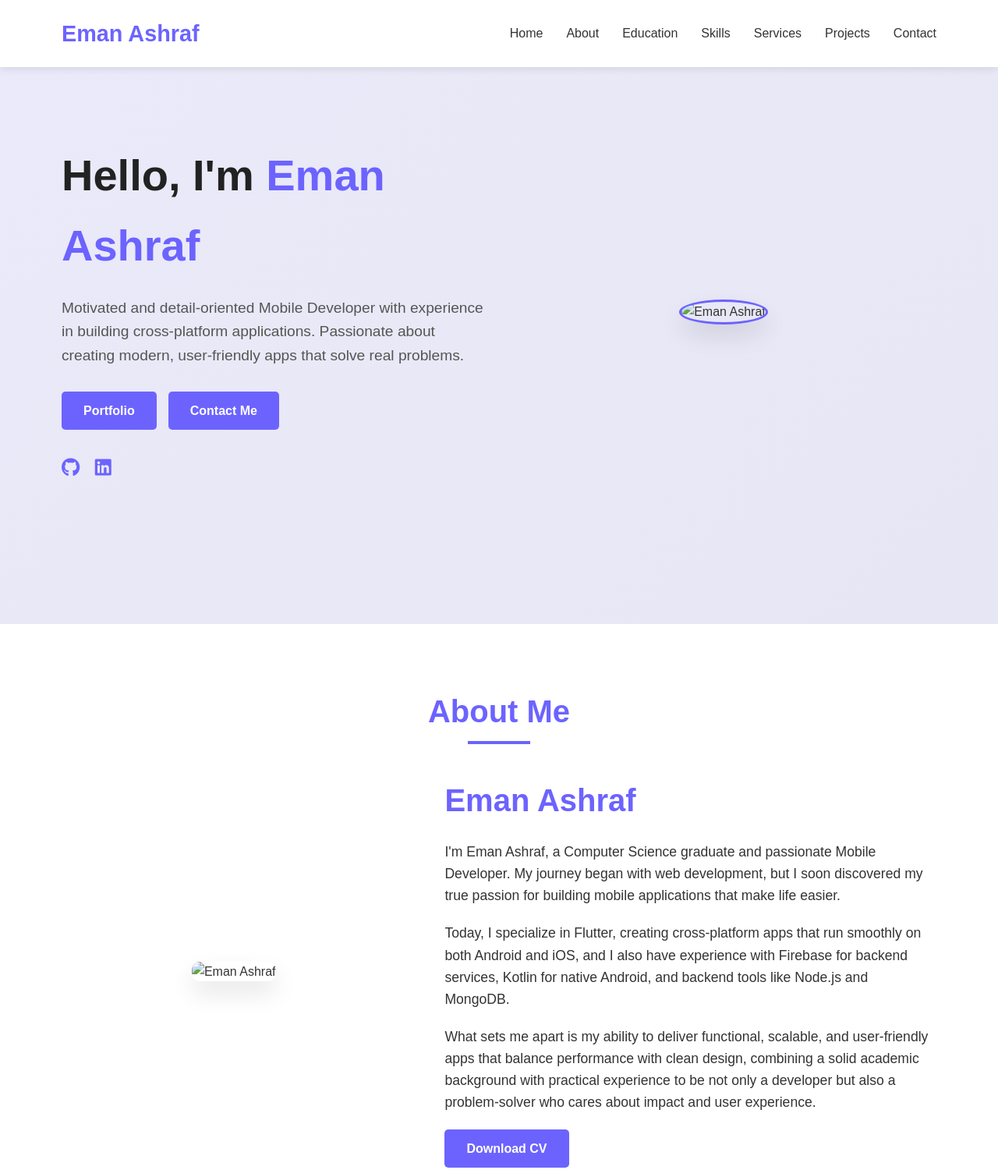
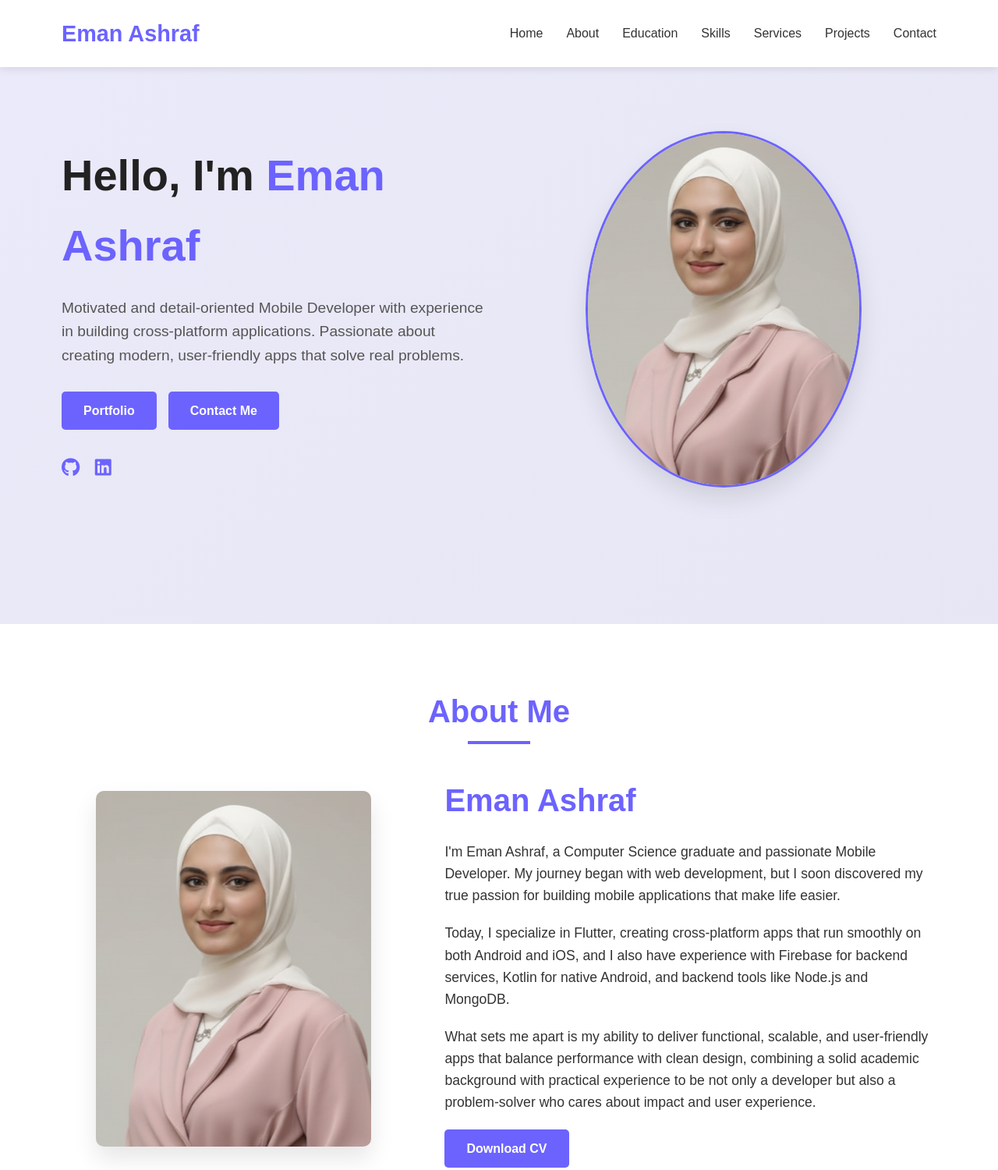
Before and after one commit to eman1ashraf/MyPortofolio, a plain HTML site: page index.html in a window 1280 px wide. Shown: the top 1500 px of the page at 78% size. Drawn offline with Linux system fonts and the light colour scheme.

Commit message:
add images

```diff
--- a/index.html
+++ b/index.html
@@ -599,7 +599,7 @@
                     </div>
                 </div>
                 <div class="hero-image">
-                    <img src="d:\p2.png" alt="Eman Ashraf">
+                    <img src="images/p2.png" alt="Eman Ashraf">
                 </div>
             </div>
         </div>
@@ -611,7 +611,7 @@
             <h2 class="section-title">About Me</h2>
             <div class="about-content">
                 <div class="about-image">
-                    <img src="d:\p2.png" alt="Eman Ashraf">
+                    <img src="images/p2.png" alt="Eman Ashraf">
                 </div>
                 <div class="about-text">
                     <h2>Eman Ashraf</h2>
```
Also changed, not shown: images/p2.png (added), 2 other files.
